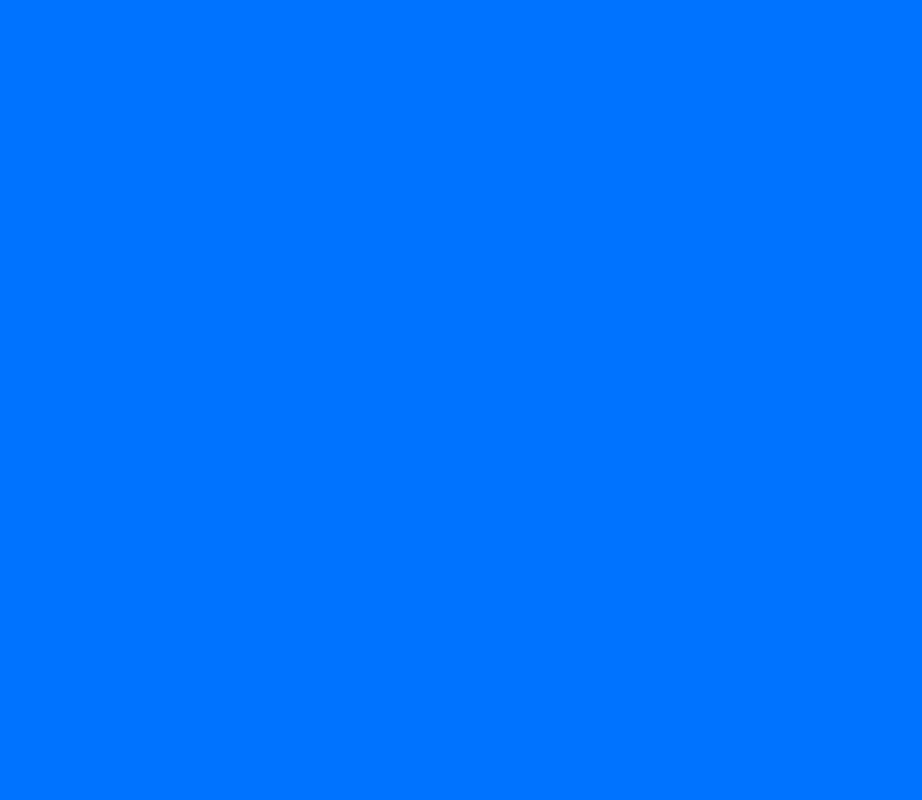
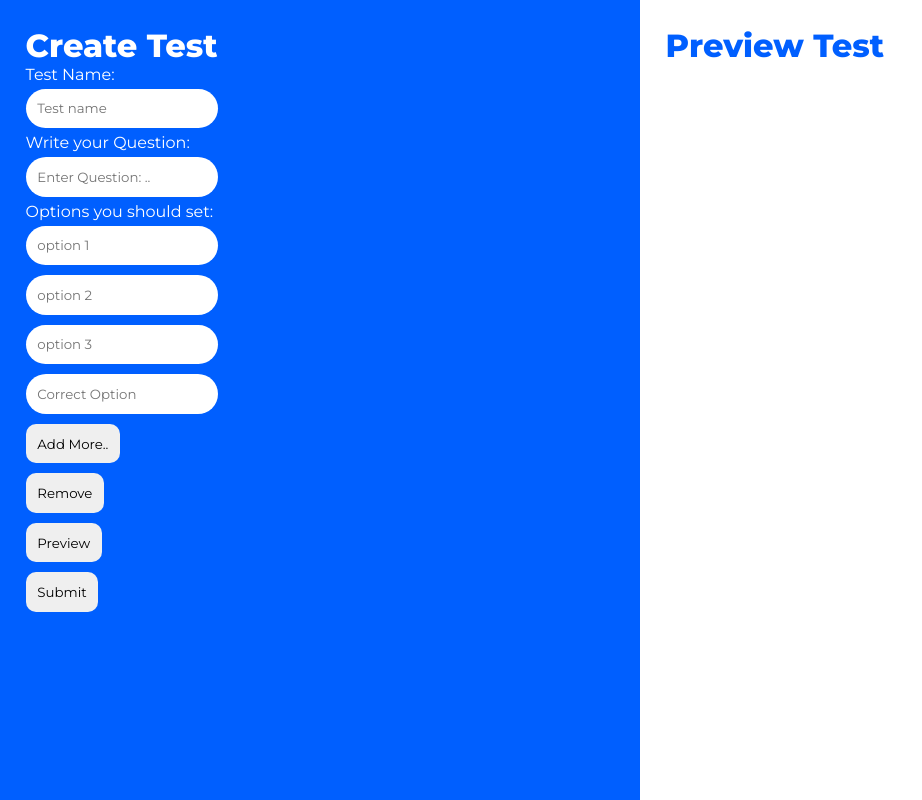
Before and after one commit to iam-devAlhan/Quizlify, a React (Vite) app: page /createTest in a window 1280 px wide. Before the commit this address had no page. Shown: the whole page, without its empty margins (0-922 px from the left). Built offline with nearby package versions, Linux system fonts and the light colour scheme.

Commit message:
feat: Nothing changed here

```diff
--- a/src/App.jsx
+++ b/src/App.jsx
@@ -8,6 +8,7 @@ import Group from './pages/dashboard/group';
 import Workspace from './pages/dashboard/workspace';
 import Grades from './pages/dashboard/grades';
 import Activity from './pages/dashboard/activity';
+import CreateTest from './pages/dashboard/createTest';
 function App() {
 
 
@@ -22,6 +23,7 @@ function App() {
           <Route path='workspace' element={<Workspace />}></Route>
           <Route path='grades' element={<Grades />}></Route>
         </Route>
+        <Route path='/createTest' element={<CreateTest />}></Route>
         <Route path="/signup" element={<SignUp />} />
         <Route path="/login" element={<Login />} />
       </Routes>
--- /dev/null
+++ b/src/pages/dashboard/createTest.jsx
@@ -0,0 +1,206 @@
+import styled from "styled-components";
+import { useState } from "react";
+
+const Container =  styled.div`
+    height: 100vh;
+    width: 100%;
+    background-color: white;
+    color: black;
+    display: flex;
+    flex-direction: row;
+    align-items: center;
+    justify-content: left;
+`
+
+const Preview =  styled.div`
+    padding: 2%;
+    height: 100vh;
+    width: 50%;
+    background-color: white;
+    color: rgb(0, 95, 255);
+    display: flex;
+    flex-direction: column;
+    align-items: left;
+    justify-content: left;
+    font-weight: 500;
+    overflow: scroll;
+`
+
+const Form = styled.form`
+    padding: 2%;
+    height: 100vh;
+    width: 50%;
+    display: flex;
+    flex-direction: column;
+    align-items: left;
+    justify-content: left;
+    background-color: rgb(0, 95, 255);
+    color: white;
+    font-family: "Montserrat",sans-serif;
+    overflow: scroll;
+
+    & input {
+        width: fit-content;
+        height: fit-content;
+        padding: 2%;
+        margin: 5px 0px;
+        border: none;
+        outline: none;
+        border-radius: 20px;
+        font-family: "Montserrat",sans-serif;
+
+
+
+    }
+
+    & button {
+        width: fit-content;
+        height: fit-content;
+        padding: 2%;
+        margin: 5px 0px;
+        border: none;
+        border-radius: 10px;
+        font-family: "Montserrat",sans-serif;
+        transition: 0.5s ease-in-out;
+
+            &:hover {
+                background-color: yellow;
+                cursor: pointer;
+            }
+    }
+`
+export default function CreateTest() {
+
+
+    const initialFormData = {
+        testName: "",
+        questions: [
+            {
+                title: "",
+                options: ["", "", ""],
+                correctOption: ""
+            }
+        ]
+    };
+    const [formData, setFormData] = useState(initialFormData);
+    const [submittedData, setSubmittedData] = useState(null);
+//  Final submitted Data function
+    const submitHandler = function(e) {
+        e.preventDefault();
+        const finalData = {
+            ...formData,
+            title: formData.title,
+            questions: formData.questions.filter((el) => {
+                return el.options.includes(el.correctOption);
+            })
+        }
+        setSubmittedData(finalData);
+    };
+//  function for previewing Data before submitting
+    const previewData = function() {
+        const previewData = {
+            ...formData,
+            title: formData.title,
+            questions: formData.questions.filter((el) => {
+                return el.options.includes(el.correctOption);
+            })
+        }
+        setSubmittedData(previewData);
+    };
+//  Onchange handler for the form
+    const onChangeFormData = (event, idx, opIndex = null) => {
+        const data = {...formData};
+        const {name, value} = event.target;
+
+        if (name === "testName") {
+            data[name] = value;
+        }
+        else if (name === "title" || name === "correctOption") {
+            data.questions[idx][name] = value;
+        }
+        else if (opIndex !== null) {
+            data.questions[idx].options[opIndex] = value;
+        }
+        setFormData(data);
+    };
+
+//  Used to add more questions
+    const addFormData = () => {
+        const newQuestion =
+                {
+                    title: "",
+                    options: ["", "", ""],
+                    correctOption: ""
+                }
+
+        setFormData((prev) => {
+            return {...prev, questions : [...prev.questions, newQuestion]}
+        });
+    };
+//  Used to remove question form
+    const removeFormData = function (idx) {
+        let removedData = formData.questions.filter((q, index) => index !== idx);
+        setFormData((prev) => {
+            return {...prev, questions: removedData};
+        });
+    };
+
+    return (
+        <>
+            <Container>
+                <Form>
+                <h1>Create Test</h1>
+                <label>Test Name: </label>
+                <input type="text" placeholder="Test name" name="testName" value={formData.testName} onChange={e => onChangeFormData(e)}/>
+                        {formData.questions.map((data, index) => {
+                           return (
+                            <>
+                                <div style={{display: "flex", flexDirection: "column"}} key={index}>
+                                <label>
+                                    Write your Question:
+                                </label>
+                                <input type="text" placeholder="Enter Question: .." name="title" value={data.title} onChange={(e) => onChangeFormData(e, index)}/>
+                                <label>
+                                    Options you should set:
+                                </label>
+                                    {data.options.map((option, opindx) => {
+                                        return (
+                                        <div key={opindx}>
+                                        <input type="text" placeholder={`option ${opindx + 1}`} name="option1" value={option} onChange={(e) => onChangeFormData(e, index, opindx)}/>
+                                        </div>
+                                        )
+                                    })}
+
+                                <input type="text" placeholder="Correct Option" name="correctOption" value={data.correctOption} onChange={(e) => onChangeFormData(e, index)}/>
+                                <button type="button" onClick={addFormData}>Add More..</button>
+                                <button type="button" onClick={() => removeFormData(index)}>Remove</button>
+                                </div>
+                            </>
+                           )
+                        })}
+                        <button type="button" onClick={previewData}>Preview</button>
+                        <button type="submit" onClick={submitHandler}>Submit</button>
+                </Form>
+                <Preview>
+                    <h1>Preview Test</h1>
+                    {submittedData && submittedData.questions.map((item, index) => {
+                        return (
+                        <div key={index}>
+                        <label>{item.title}</label>
+                            {item.options.map((itm, indx) => {
+                                return (
+                                    <div key={indx}>
+                                        <input type="radio" name={item.correctOption}/>
+                                        <label>{itm}</label>
+                                    </div>
+                                )
+                            })}
+                        </div>
+                        )
+                    }
+                )}
+                </Preview>
+            </Container>
+        </>
+    )
+};
--- a/src/pages/dashboard/workspace.jsx
+++ b/src/pages/dashboard/workspace.jsx
@@ -1,11 +1,36 @@
-
+import styled from "styled-components";
+import { Link } from "react-router-dom";
 
 export default function Workspace() {
+
+    const Button = styled.button`
+        display: flex;
+        align-items: center;
+        height: fit-content;
+        width: fit-content;
+        padding: 3%;
+        border: none;
+        border-radius: 10px;
+        font-size: 15px;
+        background-color: rgb(0, 99, 255);
+        color: white;
+        margin: 10px;
+        transition: 0.2s ease-out;
+
+        &:hover {
+            opacity: calc(0.7);
+            cursor: pointer;
+        }
+    `
     return (
         <>
             <div>
-                    <h1>Workspace</h1>
-                    <p>Lorem ipsum dolor sit amet consectetur adipisicing elit. Vero quidem doloremque sint distinctio, totam, quibusdam dignissimos mollitia corporis repellendus voluptatum quis odio illum, veniam aut optio necessitatibus! Aliquid, expedita nemo. Lorem ipsum dolor sit amet consectetur adipisicing elit. Nesciunt iure harum illo consequatur perspiciatis reiciendis animi quos dolores sequi, culpa quae facilis deserunt et ducimus maxime aspernatur eius placeat qui!</p>
+                    <h1>Your Workspace</h1>
+                        <Button>Create Room</Button>
+                    <Link style={{textDecoration: "none"}}to="/createTest">
+                        <Button>Create Test</Button>
+                    </Link>
+
             </div>
 
         </>
```
Also changed, not shown: src/pages/dashboard/quiz.jsx (added), src/pages/dashboard/room.jsx (added).
